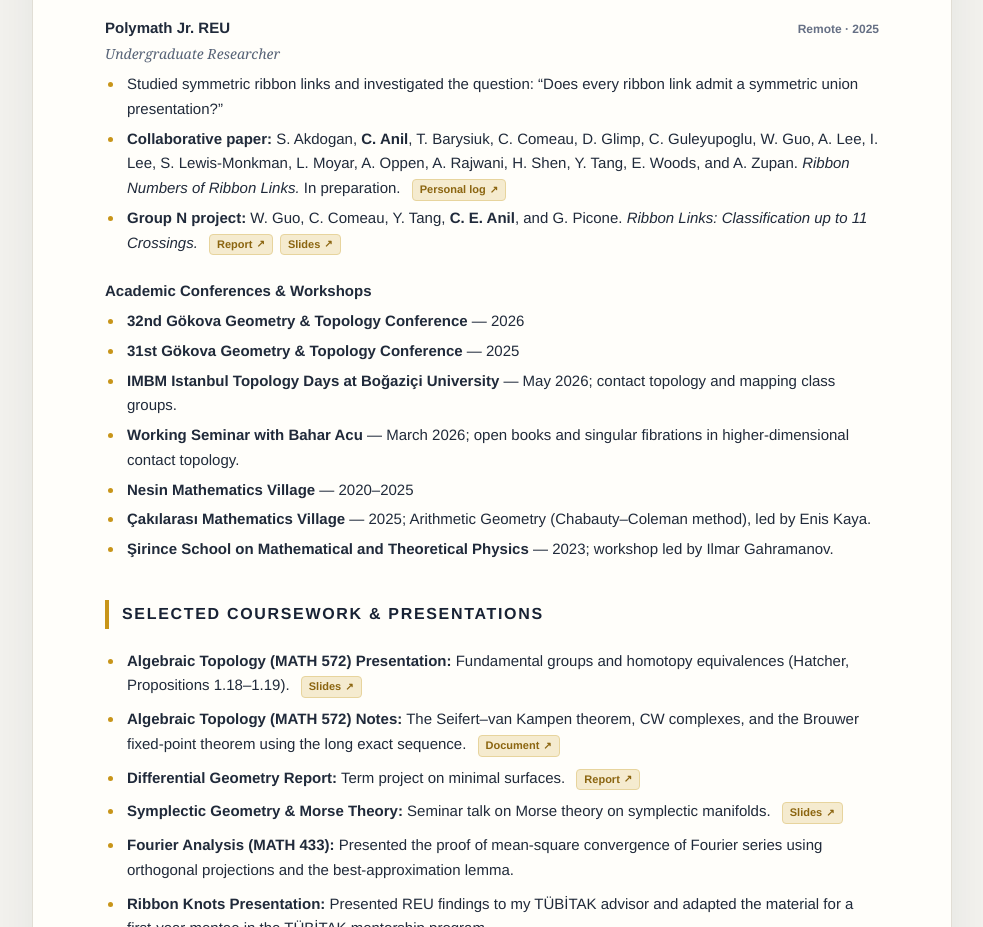
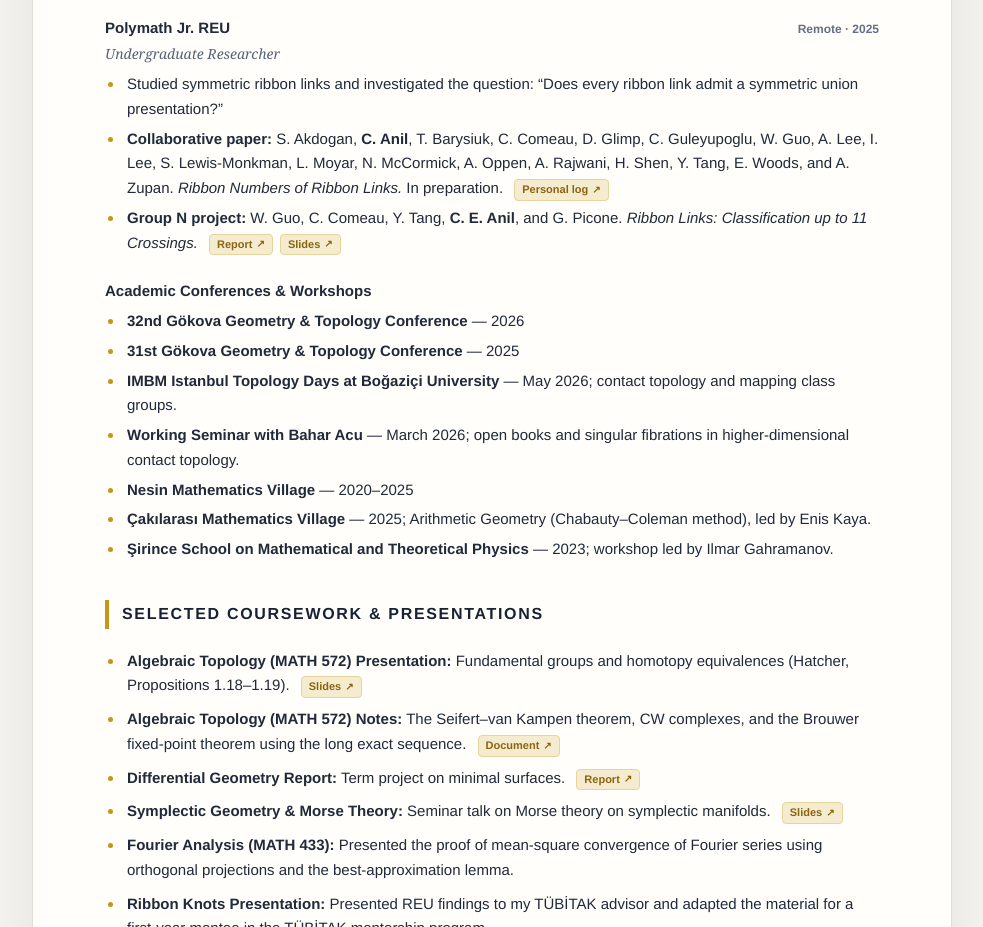
Before and after one commit to cahitanil/cahitanil.github.io, a plain HTML site: page index.html in a window 1280 px wide. Shown: the part 991-1918 px from the top of the page, without its empty margins (148-1131 px from the left). Drawn offline with Linux system fonts and the light colour scheme.

Commit message:
Update index.html

```diff
--- a/index.html
+++ b/index.html
@@ -412,7 +412,7 @@
         <p class="subtitle">Undergraduate Researcher</p>
         <ul>
           <li>Studied symmetric ribbon links and investigated the question: “Does every ribbon link admit a symmetric union presentation?”</li>
-          <li><strong>Collaborative paper:</strong> S. Akdogan, <strong>C. Anil</strong>, T. Barysiuk, C. Comeau, D. Glimp, C. Guleyupoglu, W. Guo, A. Lee, I. Lee, S. Lewis-Monkman, L. Moyar, A. Oppen, A. Rajwani, H. Shen, Y. Tang, E. Woods, and A. Zupan. <em>Ribbon Numbers of Ribbon Links.</em> In preparation. <a class="doc-link" href="Polymath_reu_ribbonlinks.pdf" target="_blank" rel="noopener noreferrer">Personal log <span aria-hidden="true">↗</span></a></li>
+          <li><strong>Collaborative paper:</strong> S. Akdogan, <strong>C. Anil</strong>, T. Barysiuk, C. Comeau, D. Glimp, C. Guleyupoglu, W. Guo, A. Lee, I. Lee, S. Lewis-Monkman, L. Moyar, N. McCormick, A. Oppen, A. Rajwani, H. Shen, Y. Tang, E. Woods, and A. Zupan. <em>Ribbon Numbers of Ribbon Links.</em> In preparation. <a class="doc-link" href="Polymath_reu_ribbonlinks.pdf" target="_blank" rel="noopener noreferrer">Personal log <span aria-hidden="true">↗</span></a></li>
           <li><strong>Group N project:</strong> W. Guo, C. Comeau, Y. Tang, <strong>C. E. Anil</strong>, and G. Picone. <em>Ribbon Links: Classification up to 11 Crossings.</em> <a class="doc-link" href="polymath-group-n-report.pdf" target="_blank" rel="noopener noreferrer">Report <span aria-hidden="true">↗</span></a><a class="doc-link" href="polymath-group-n-presentation.pdf" target="_blank" rel="noopener noreferrer">Slides <span aria-hidden="true">↗</span></a></li>
         </ul>
       </div>
```
